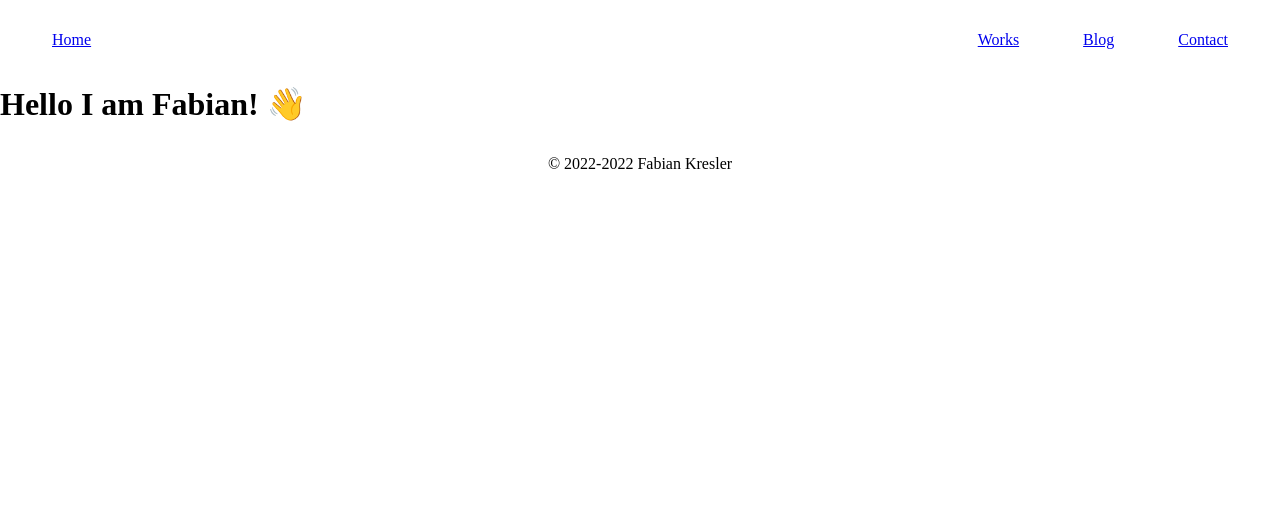
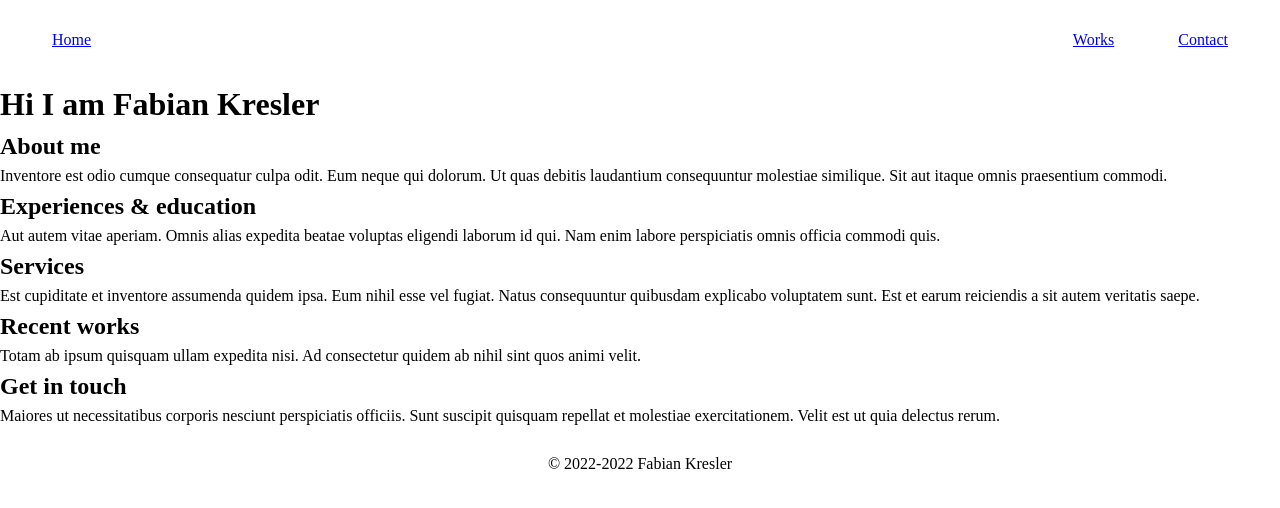
Before and after one commit to fkresler/fabidev-portfolio, a Next.js app: page / in a window 1280 px wide. Shown: the top 508 px of the page. Built offline with nearby package versions, Linux system fonts and the light colour scheme.

Commit message:
feat: set up basic site structure with headlines

```diff
--- a/components/Layout.tsx
+++ b/components/Layout.tsx
@@ -30,9 +30,6 @@ const Layout = ({ children, title = 'Portfolio' }: Props) => {
             <Link href="/works">
               <a>Works</a>
             </Link>
-            <Link href="/blog">
-              <a>Blog</a>
-            </Link>
             <Link href="/contact">
               <a>Contact</a>
             </Link>
--- a/pages/index.tsx
+++ b/pages/index.tsx
@@ -1,8 +1,38 @@
 import Layout from '../components/Layout';
 
 const IndexPage = () => (
-  <Layout title="Home | Hi, I am Fabian">
-    <h1>Hello I am Fabian! 👋</h1>
+  <Layout title="Home">
+    <h1>Hi I am Fabian Kresler</h1>
+    <section>
+      <h2>About me</h2>
+      <p>
+        Inventore est odio cumque consequatur culpa odit. Eum neque qui dolorum. Ut quas debitis laudantium consequuntur molestiae similique. Sit aut itaque omnis praesentium commodi.
+      </p>
+    </section>
+    <section>
+      <h2>Experiences & education</h2>
+      <p>
+        Aut autem vitae aperiam. Omnis alias expedita beatae voluptas eligendi laborum id qui. Nam enim labore perspiciatis omnis officia commodi quis.
+      </p>
+    </section>
+    <section>
+      <h2>Services</h2>
+      <p>
+        Est cupiditate et inventore assumenda quidem ipsa. Eum nihil esse vel fugiat. Natus consequuntur quibusdam explicabo voluptatem sunt. Est et earum reiciendis a sit autem veritatis saepe.
+      </p>
+    </section>
+    <section>
+      <h2>Recent works</h2>
+      <p>
+        Totam ab ipsum quisquam ullam expedita nisi. Ad consectetur quidem ab nihil sint quos animi velit.
+      </p>
+    </section>
+    <section>
+      <h2>Get in touch</h2>
+      <p>
+        Maiores ut necessitatibus corporis nesciunt perspiciatis officiis. Sunt suscipit quisquam repellat et molestiae exercitationem. Velit est ut quia delectus rerum.
+      </p>
+    </section>
   </Layout>
 );
 
--- a/pages/works.tsx
+++ b/pages/works.tsx
@@ -1,8 +1,8 @@
 import Layout from '../components/Layout';
 
 const WorksPage = () => (
-  <Layout title="Works | Hi, I am Fabian">
-    <h1>These are some of the things I have done</h1>
+  <Layout title="Works">
+    <h1>Some of the stuff I have worked on</h1>
   </Layout>
 );
 
```
Also changed, not shown: pages/blog.tsx (deleted, +0 -9 lines), pages/contact.tsx (+14 -2 lines).
